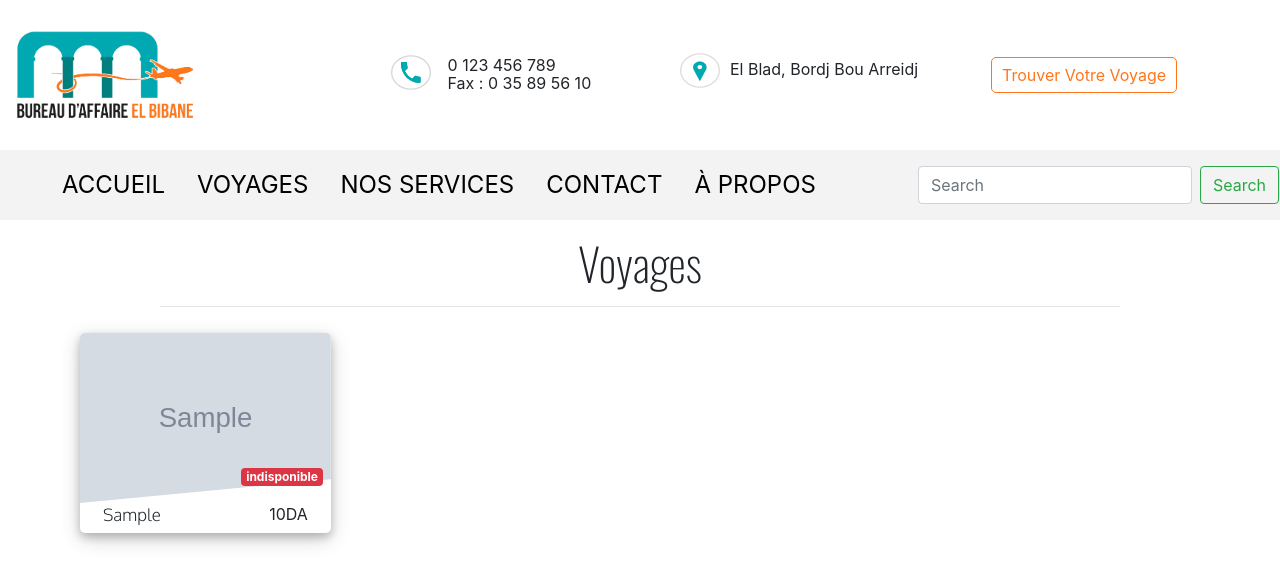
After one commit to Abdelbasset-Aidouni/elbiban-tours, a Django app: page /voyages/ in a window 1280 px wide. The commit adds this page. Shown: the top 584 px of the page. Run offline with Django 3.2, Linux system fonts and the light colour scheme; tables that the repository leaves empty hold one stand-in row (values such as "Sample post"); grey boxes marked "Sample" are stand-in pictures; some libraries are stand-ins or nearby versions.

Commit message:
setup the voyage page

```diff
--- a/src/administration/models.py
+++ b/src/administration/models.py
@@ -52,11 +52,18 @@ class FeedBack(models.Model):
 
 
 class Voyage(models.Model):
+	AVAILABLE	= 'Disponible'
+	NOT_AVAILABLE 	= 'indisponible'
+	AVAILABILITY 	= {
+	(AVAILABLE,'disponible'),
+	(NOT_AVAILABLE,'indisponible')
+	}
 	image		= models.ImageField(upload_to=upload_image_path)
 	destination	= models.CharField(max_length=50)
-	price		= models.DecimalField(max_digits=20,decimal_places=2)
-	description	= models.TextField(blank=True,null=True)
+	price		= models.DecimalField(max_digits=20,decimal_places=0)
+	availability= models.CharField(max_length=20,choices=AVAILABILITY,default=AVAILABLE)
 	timestamp	= models.DateField(auto_now_add=False)
+	best		= models.BooleanField(default=False)
 
 	def __str__(self):
 		return self.destination
--- a/src/demand_handler/forms.py
+++ b/src/demand_handler/forms.py
@@ -42,7 +42,7 @@ class ImmigrationForm(DemandForm):
 class PlaneTicketForm(DemandForm):
 	class Meta:
 		model = PlaneTicket
-		fields = DemandForm.Meta.fields + ('destination',)
+		fields = DemandForm.Meta.fields
 
 
 class ContratDeTravailForm(DemandForm):
--- a/src/demand_handler/models.py
+++ b/src/demand_handler/models.py
@@ -11,6 +11,9 @@ class Demand(models.Model):
 	last_name 		= models.CharField(max_length=50)
 	phone_number 	= models.CharField(max_length=50,blank=True)
 	timestamp		= models.DateField(auto_now_add=True)
+
+	def __str__(self):
+		return "{} {}".format(self.first_name,self.last_name)
 
 
 class Visa(Demand):
--- a/src/demand_handler/urls.py
+++ b/src/demand_handler/urls.py
@@ -1,4 +1,4 @@
-from django.urls import path
+from django.urls import path,re_path
 from .views import (
 			visa_demand,
 			visa_etude_demand,
@@ -6,7 +6,8 @@ from .views import (
 			hotel_reservation_demand,
 			immigration_demand,
 			credit_card_demand,
-			plane_ticket_demand
+			plane_ticket_demand,
+
 			)
 
 urlpatterns = [
@@ -16,6 +17,7 @@ urlpatterns = [
 	path('hotel-reservation/', hotel_reservation_demand),
 	path('immigration/', immigration_demand),
 	path('plane-ticket/', plane_ticket_demand),
+	re_path(r'^plane-ticket/(?P<pk>\d+)/$', plane_ticket_demand),
 	path('credit-card/', credit_card_demand),
 
 
--- a/src/elbiban_tours/urls.py
+++ b/src/elbiban_tours/urls.py
@@ -17,10 +17,11 @@ from django.conf import settings
 from django.conf.urls.static import static
 from django.contrib import admin
 from django.urls import path,include
-from .views import index
+from .views import index,voyage_page
 
 urlpatterns = [
 	path('', index),
+    path('voyages/',voyage_page),
 	path('demand/', include('demand_handler.urls')),
     path('admin/', admin.site.urls),
 ]
--- a/src/elbiban_tours/views.py
+++ b/src/elbiban_tours/views.py
@@ -29,3 +29,11 @@ def index(request):
 
 	}
 	return render(request,"base.html",context)
+
+
+def voyage_page(request):
+	voyages 		= Voyage.objects.all()
+	context 		= {
+		'voyages':voyages,
+	}
+	return render(request,'voyage/voyage.html',context)
--- /dev/null
+++ b/src/local_static/css/voyage.css
@@ -0,0 +1,71 @@
+
+.navigation-bar.scrolled {
+  background-color: #fff !important;
+  transition: background-color 800ms cubic-bezier(0.21, 0.02, 0, 1.01);
+}
+
+.voyage-container-title{
+	font-size: 45px;
+	font-family: 'Oswald';
+	font-weight: 100;
+}
+.voyages-container .voyage-container{
+	box-shadow: 0 4px 8px 0 rgba(0, 0, 0, 0.2), 0 6px 20px 0 rgba(0, 0, 0, 0.19);
+	padding: 0;
+	max-width: 22%;
+	margin:10px;
+	min-height: 200px;
+	position: relative;
+	border-radius: 5px;
+}
+.voyage-image{
+	width: 100%;
+	background-image: url('tour-5.jpg');
+	background-size: 100% 100%;
+	background-repeat: no-repeat;
+	height: 85%;
+	position: relative;
+	border-radius: 5px 5px 0px 0px;
+	clip-path: polygon(0 0, 100% 0, 100% 86%, 0% 100%);
+	-webkit-transition: all 0.8s;
+  	transition: all 0.8s;
+}
+.voyage-image button{
+	z-index: 1000;
+	display: none;
+	position: absolute;
+	font-family: 'Oswald';
+	top: 50%;
+  	left: 50%;
+  	width: 60%;
+  	background-color: rgba(255,255,255,0.6);
+	padding: 5px 5px 5px 5px;
+	border:solid black .4px;
+	border-radius: 5px;
+	font-size: 17px;
+	font-weight: 100;
+	transform: translate(-50%, -50%);
+  	-ms-transform: translate(-50%, -50%);
+  	-webkit-transition: all 0.8s;
+  	transition: all 0.8s;
+}
+ .voyage-container:hover .voyage-image button{
+	display: block;
+	-webkit-transition: all 0.8s;
+  	transition: all 0.8s;
+}
+.voyage-image:hover button:hover{
+	background-color: black;
+	color: white;
+	-webkit-transition: all 0.8s;
+  	transition: all 0.8s;
+}
+.voyage-info-container{
+	position: absolute;
+	bottom: 1%;
+}
+.voyage-info-container .row:nth-child(2) span:nth-child(1){
+	font-family: 'Oxygen';
+	font-size: 17px;
+	font-weight: 200;
+}
--- a/src/templates/base.html
+++ b/src/templates/base.html
@@ -14,7 +14,9 @@
 
     <!-- Bootstrap CSS -->
     <link rel="stylesheet" href="https://stackpath.bootstrapcdn.com/bootstrap/4.3.1/css/bootstrap.min.css" integrity="sha384-ggOyR0iXCbMQv3Xipma34MD+dH/1fQ784/j6cY/iJTQUOhcWr7x9JvoRxT2MZw1T" crossorigin="anonymous">
+    {% block head %}
 
+    {% endblock head %}
 
     <!-- Google Fonts -->
     <link href="https://fonts.googleapis.com/css?family=Abel|Oswald:200,300,400|Oxygen:300,400,700&display=swap" rel="stylesheet">
@@ -24,8 +26,13 @@
     <title>El Biban Tours</title>
   </head>
   <body>
+
+    {% block header %}
         {% include "header.html" %}
         {% include "nav-bar.html" %}
+    {% endblock header %}
+
+    {% block content %}
         {% include "landing.html" %}
         {% include "section-1.html" with services=services_1 %}
         {% include "travel-showcase.html" with voyages_1=voyages_1 voyages_2=voyages_2 %}
@@ -35,8 +42,23 @@
         {% include "section-3.html" %}
         {% include "contact-form.html" %}
         {% include "footer.html" %}
+    {% endblock content %}
+
+
 
 
     <script src="https://ajax.googleapis.com/ajax/libs/jquery/3.4.1/jquery.min.js"></script>
+    <script>
+        $(function () {
+          $(document).scroll(function () {
+            var $nav = $(".navigation-bar");
+
+            $nav.toggleClass('scrolled', $(this).scrollTop() > $nav.height());
+          });
+        });
+    </script>
+    {% block script %}
+
+    {% endblock script %}
   </body>
 </html>
--- a/src/templates/travel-showcase.html
+++ b/src/templates/travel-showcase.html
@@ -1,3 +1,4 @@
+{% load l10n %}
 <div class="travel-showcase container-fluid mt-5 px-5">
       <h1 class="travel-showcase-title text-center my-5 py-5">Les Meilleurs Tours</h1>
       <div class="row justify-content-around mb-5">
@@ -8,7 +9,9 @@
             <div class="info-container">
               <div class="travel-info-container px-2">
                 <span class="city-name">{{voyage.destination}}</span>
-                <span class="price">{{voyage.price}}DA</span>
+                <span class="price">{% localize on %}
+    {{voyage.price}}
+{% endlocalize %}DA</span>
               </div>
             </div>
             <button>
--- /dev/null
+++ b/src/templates/voyage/voyage.html
@@ -0,0 +1,84 @@
+
+{% extends "base.html" %}
+{% load static %}
+{% block head %}
+    <link rel="stylesheet" type="text/css" href="{% static 'css/voyage.css' %}">
+{% endblock head %}
+{% block content %}
+   <div class="voyages-upper-container">
+        <h3 class="w-100 text-capitalize text-center my-3 voyage-container-title">Voyages</h3>
+        <hr class="w-75 text-center">
+        {% if  not voyages %}
+                <div class="voyages-container container">
+                    <div class="row flex-wrap justify-content-center align-content-center" >
+
+
+                        <h4 class="not-found-msg">
+                            il n'y a pas de voyages dans le moment
+                        </h4>
+
+
+                    </div>
+
+
+                </div>
+
+        {% else %}
+        <div class="voyages-container container">
+            <div class="row flex-wrap justify-content-between">
+                {% for voyage in voyages %}
+
+                    <div  class="voyage-container col-12 col-md-3">
+                        <div class="voyage-image" style="background-image:url({{voyage.image.url}})">
+                            <button>
+                                Reserver Maintenant
+                            </button>
+                        </div>
+                        <div class="voyage-info-container container-fluid pt-3 pb-1">
+                            <div class="row justify-content-end pb-3 pr-2">
+                                {% if voyage.availability == 'Disponible' %}
+                                    <span class="badge badge-success">{{voyage.availability}}</span>
+                                {% else %}
+                                    <span class="badge badge-danger">{{voyage.availability}}</span>
+                                {% endif %}
+
+                            </div>
+                            <div class="row justify-content-between mx-2 ">
+                                <span>{{voyage.destination}}</span><span>{{voyage.price}}DA</span>
+                            </div>
+
+                        </div>
+                    </div>
+
+                {% endfor %}
+
+
+
+
+
+            </div>
+
+
+        </div>
+        {% endif %}
+    </div>
+{% endblock content %}
+{% block script %}
+<script>
+
+
+    $(document).ready(function(){
+
+      function getHeight(){
+            return $(window).height();
+        }
+        console.log($(".not-found-msg").parent());
+
+        document.getElementsByClassName("not-found-msg")[0].parent().style.height = getHeight() * 0.7;
+        console.log(document.getElementsByClassName("not-found-msg")[0].parent());
+
+
+    });
+</script>
+
+{% endblock script %}
```
Also changed, not shown: src/demand_handler/templates/test.html (+21 -0 lines), src/demand_handler/views.py (+16 -4 lines), src/administration/migrations/0008_auto_20190701_0913.py (added), src/administration/migrations/0009_auto_20190701_1554.py (added), src/administration/migrations/0010_auto_20190702_0146.py (added), src/administration/migrations/0011_auto_20190702_0257.py (added). Lines whose indentation alone changed are shown as unchanged.
